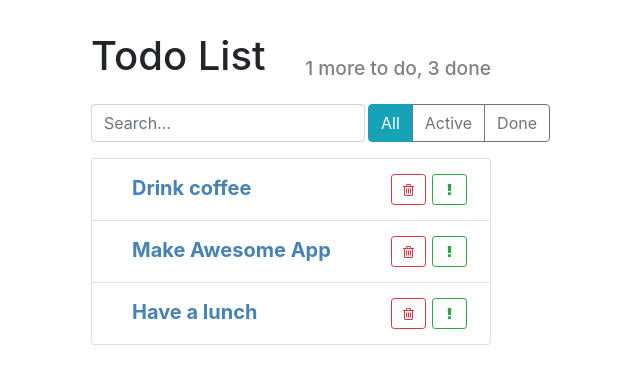
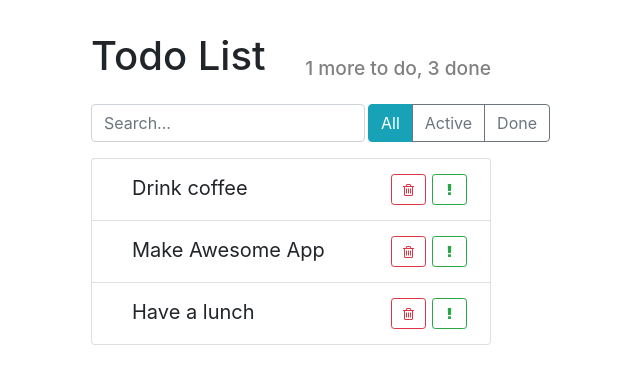
Before and after one commit to DaryaSerikova/React-Redux, a React (Create React App) app: page / in a window 1280 px wide. Shown: the top 384 px of the page, without its empty margins (349-989 px from the left). Built offline with nearby package versions, Linux system fonts and the light colour scheme.

Commit message:
changing of important and done states

```diff
--- a/src/components/TodoListItem/TodoListItem.css
+++ b/src/components/TodoListItem/TodoListItem.css
@@ -22,7 +22,7 @@
     text-decoration-line: line-through;
 }
 
-.todo-list-item .important .todo-list-item-label {
+.todo-list-item.important .todo-list-item-label {
     font-weight: bold;
     color: steelblue;
 }
--- a/src/components/TodoListItem/TodoListItem.js
+++ b/src/components/TodoListItem/TodoListItem.js
@@ -8,15 +8,26 @@ class TodoListItem extends Component {
     super();
 
     this.state = {
-      done: false
+      done: false,
+      important: false
     };
 
     this.onLabelClick = () => {
-      this.setState({
-        done: true
+      this.setState((state) => {
+        return {
+          done: !state.done
+        };
       });
       // console.log(`Done: ${this.props.label}`);
     };
+  }
+
+  onMarkImportant = () => {
+    this.setState((state) => {
+      return {
+        important: !state.important
+      };
+    });
   }
   // state = { //с помощью Class Fields (Полей Класса)
   //   done: false
@@ -28,8 +39,8 @@ class TodoListItem extends Component {
 
   render() {
 
-    const { label, important = false } = this.props;
-    const { done } = this.state;
+    const { label } = this.props;
+    const { done, important } = this.state;
 
     let classNames ="todo-list-item";
 
@@ -37,24 +48,27 @@ class TodoListItem extends Component {
       classNames += " done";
     }
 
-    const style = {
-      color: important ? 'steelblue' : 'black',
-      fontWeight: important ? 'bold' : 'normal'
-    };
+    if (important) {
+      classNames += " important";
+    }
+    // const style = {
+    //   color: important ? 'steelblue' : 'black',
+    //   fontWeight: important ? 'bold' : 'normal'
+    // };
 
 
     return (
       <span className={classNames}>
-      {console.log(important, style.color, style.fontWeight)}
+      {/* {console.log(important, style.color, style.fontWeight)} */}
         <span
           className="todo-list-item-label"
-          style={style}
           onClick={this.onLabelClick}>
           {label}
         </span>
 
         <button type="button"
-                className="btn btn-outline-success btn-sm float-right">
+                className="btn btn-outline-success btn-sm float-right"
+                onClick={this.onMarkImportant}>
           <i className="fa fa-exclamation" />
         </button>
 
```
